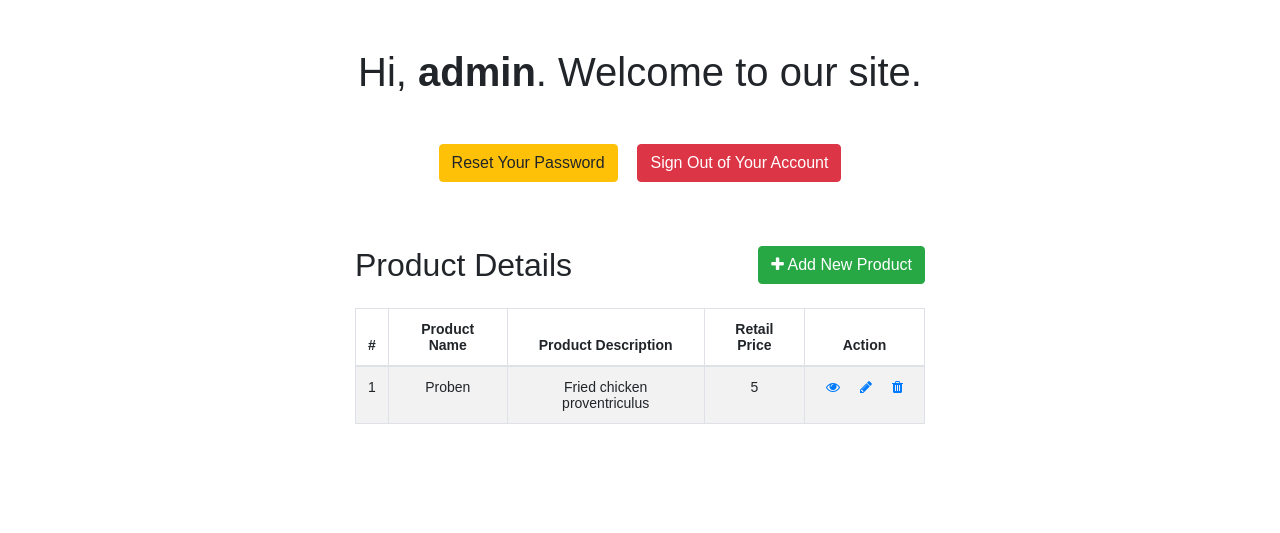
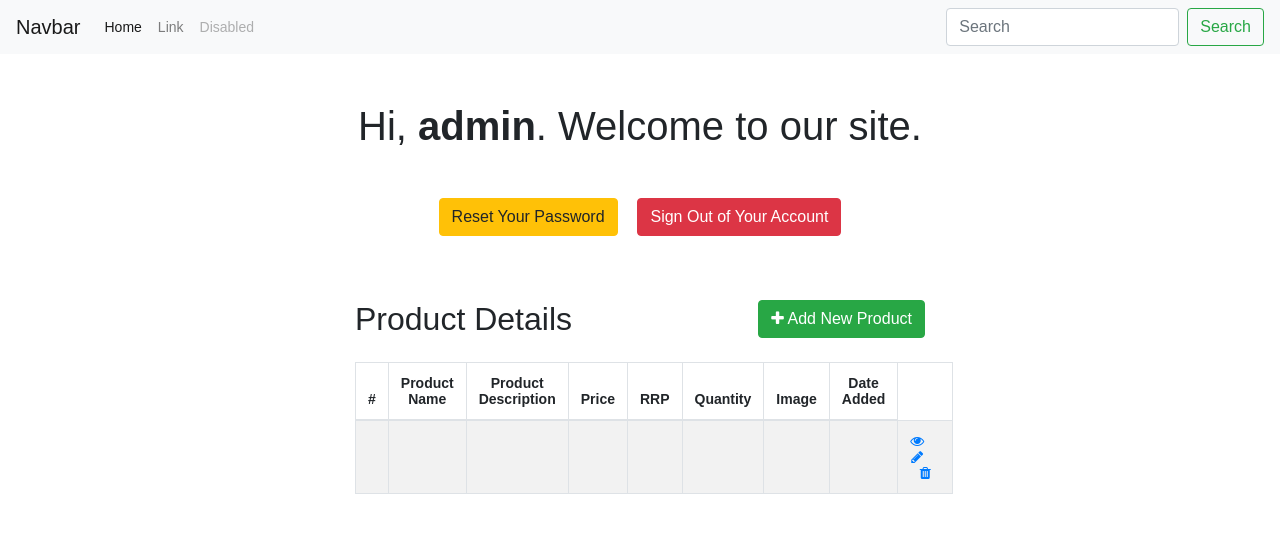
Before and after one commit to hexedhorizon/it28-ecommerce, a PHP site: page /public/welcome.php in a window 1280 px wide. Shown: the top 533 px of the page. Run offline with PHP 8.4, Linux system fonts and the light colour scheme; a user stored in the database is signed in; data comes from the database, SQL or seed files in the repository; data that the repository does not hold is empty.

Commit message:
Datafield changes

```diff
--- a/public/welcome.php
+++ b/public/welcome.php
@@ -30,6 +30,30 @@ if(!isset($_SESSION["loggedin"]) || $_SESSION["loggedin"] !== true){
         }
     </style>
 </head>
+<nav class="navbar navbar-expand-lg navbar-light bg-light">
+  <button class="navbar-toggler" type="button" data-toggle="collapse" data-target="#navbarTogglerDemo03" aria-controls="navbarTogglerDemo03" aria-expanded="false" aria-label="Toggle navigation">
+    <span class="navbar-toggler-icon"></span>
+  </button>
+  <a class="navbar-brand" href="#">Navbar</a>
+
+  <div class="collapse navbar-collapse" id="navbarTogglerDemo03">
+    <ul class="navbar-nav mr-auto mt-2 mt-lg-0">
+      <li class="nav-item active">
+        <a class="nav-link" href="#">Home <span class="sr-only">(current)</span></a>
+      </li>
+      <li class="nav-item">
+        <a class="nav-link" href="#">Link</a>
+      </li>
+      <li class="nav-item">
+        <a class="nav-link disabled" href="#">Disabled</a>
+      </li>
+    </ul>
+    <form class="form-inline my-2 my-lg-0">
+      <input class="form-control mr-sm-2" type="search" placeholder="Search" aria-label="Search">
+      <button class="btn btn-outline-success my-2 my-sm-0" type="submit">Search</button>
+    </form>
+  </div>
+</nav>
 <body>
     <h1 class="my-5">Hi, <b><?php echo htmlspecialchars($_SESSION["username"]); ?></b>. Welcome to our site.</h1>
     <p>
@@ -61,8 +85,11 @@ if(!isset($_SESSION["loggedin"]) || $_SESSION["loggedin"] !== true){
                                         <th>#</th>
                                         <th>Product Name</th>
                                         <th>Product Description</th>
-                                            <th>Retail Price</th>
-                                            <th>Action</th>
+                                        <th>Price</th>
+                                        <th>RRP</th>
+                                        <th>Quantity</th>
+                                        <th>Image</th>
+                                        <th>Date Added</th>
                                     </tr>
                                 </thead>
                                 <tbody>
@@ -74,14 +101,18 @@ if(!isset($_SESSION["loggedin"]) || $_SESSION["loggedin"] !== true){
                         // Define the row template
                         $rowTemplate = '
                             <tr>
-                                    <td>{{product_id}}</td>
-                                    <td>{{product_name}}</td>
-                                    <td>{{product_details}}</td>
-                                    <td>{{product_retail_price}}</td>
+                                <td>{{id}}</td>
+                                <td>{{title}}</td>
+                                <td>{{description}}</td>
+                                <td>{{price}}</td>
+                                <td>{{rrp}}</td>
+                                <td>{{quantity}}</td>
+                                <td>{{img}}</td>
+                                <td>{{date_added}}</td>
                                 <td>
-                                        <a href="./public/read.php?product_id={{product_id}}" class="mr-3" title="View Record" data-toggle="tooltip"><span class="fa fa-eye"></span></a>
-                                        <a href="./public/update.php?product_id={{product_id}}" class="mr-3" title="Update Record" data-toggle="tooltip"><span class="fa fa-pencil"></span></a>
-                                        <a href="./public/delete.php?product_id={{product_id}}" title="Delete Record" data-toggle="tooltip"><span class="fa fa-trash"></span></a>
+                                    <a href="./public/read.php?id={{id}}" class="mr-3" title="View Record" data-toggle="tooltip"><span class="fa fa-eye"></span></a>
+                                    <a href="./public/update.php?id={{id}}" class="mr-3" title="Update Record" data-toggle="tooltip"><span class="fa fa-pencil"></span></a>
+                                    <a href="./public/delete.php?id={{id}}" title="Delete Record" data-toggle="tooltip"><span class="fa fa-trash"></span></a>
                                 </td>
                             </tr>
                         ';
@@ -90,8 +121,8 @@ if(!isset($_SESSION["loggedin"]) || $_SESSION["loggedin"] !== true){
                         $rows = '';
                         while ($row = $result->fetch()) {
                             $rowHtml = str_replace(
-                                    array('{{product_id}}', '{{product_name}}', '{{product_details}}', '{{product_retail_price}}'),
-                                    array($row['product_id'], $row['product_name'], $row['product_details'], $row['product_retail_price']),
+                                array('{{id}}', '{{title}}', '{{description}}', '{{price}}', '{{rrp}}', '{{quantity}}', '{{img}}', '{{date_added}}'),
+                                array($row['id'], $row['title'], $row['description'], $row['price'], $row['rrp'], $row['quantity'], $row['img'], $row['date_added']),
                                 $rowTemplate
                             );
                             $rows .= $rowHtml;
@@ -116,5 +147,6 @@ if(!isset($_SESSION["loggedin"]) || $_SESSION["loggedin"] !== true){
         </div>
     </div>
 </div>
+
 </body>
 </html>
```
Lines whose indentation alone changed are shown as unchanged.
